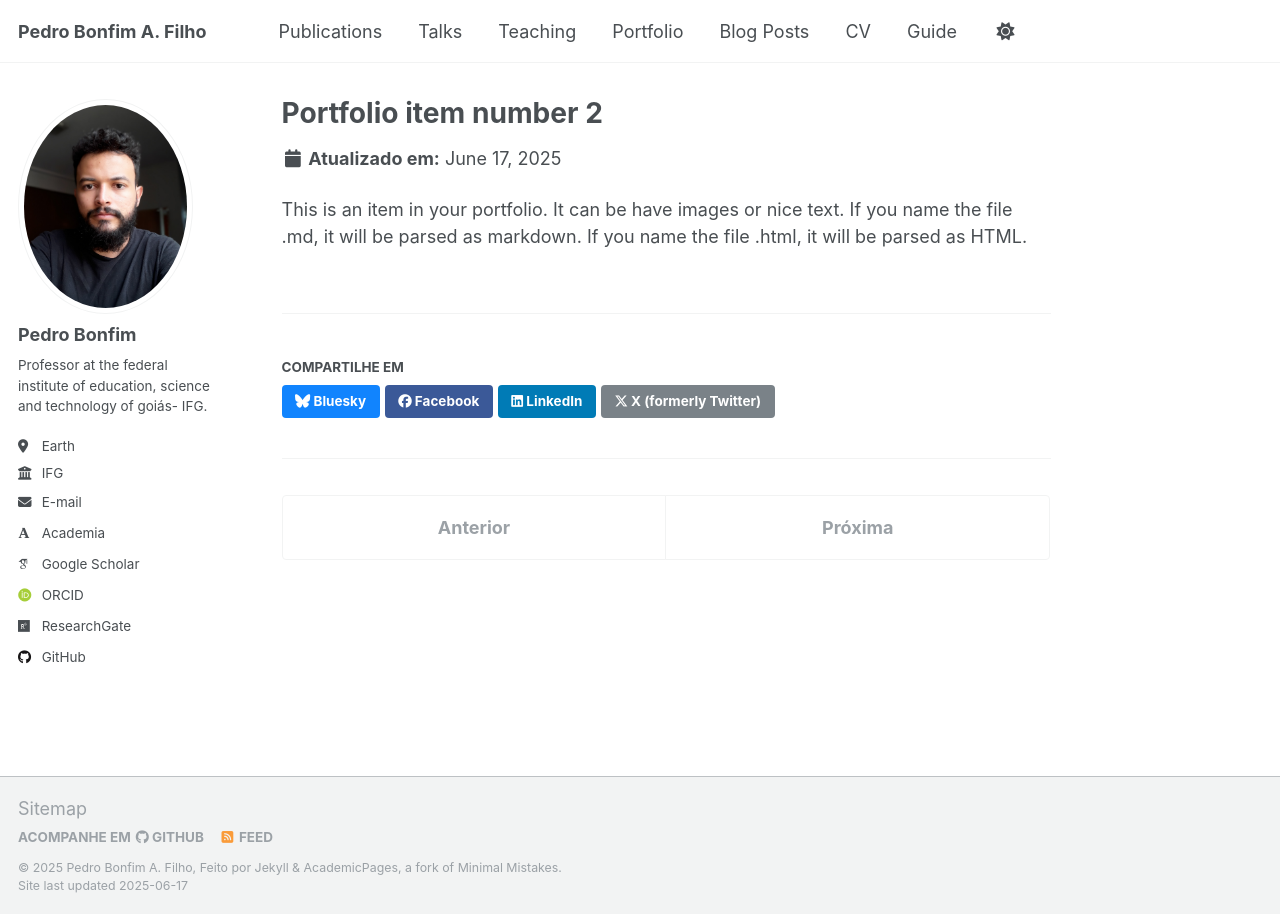
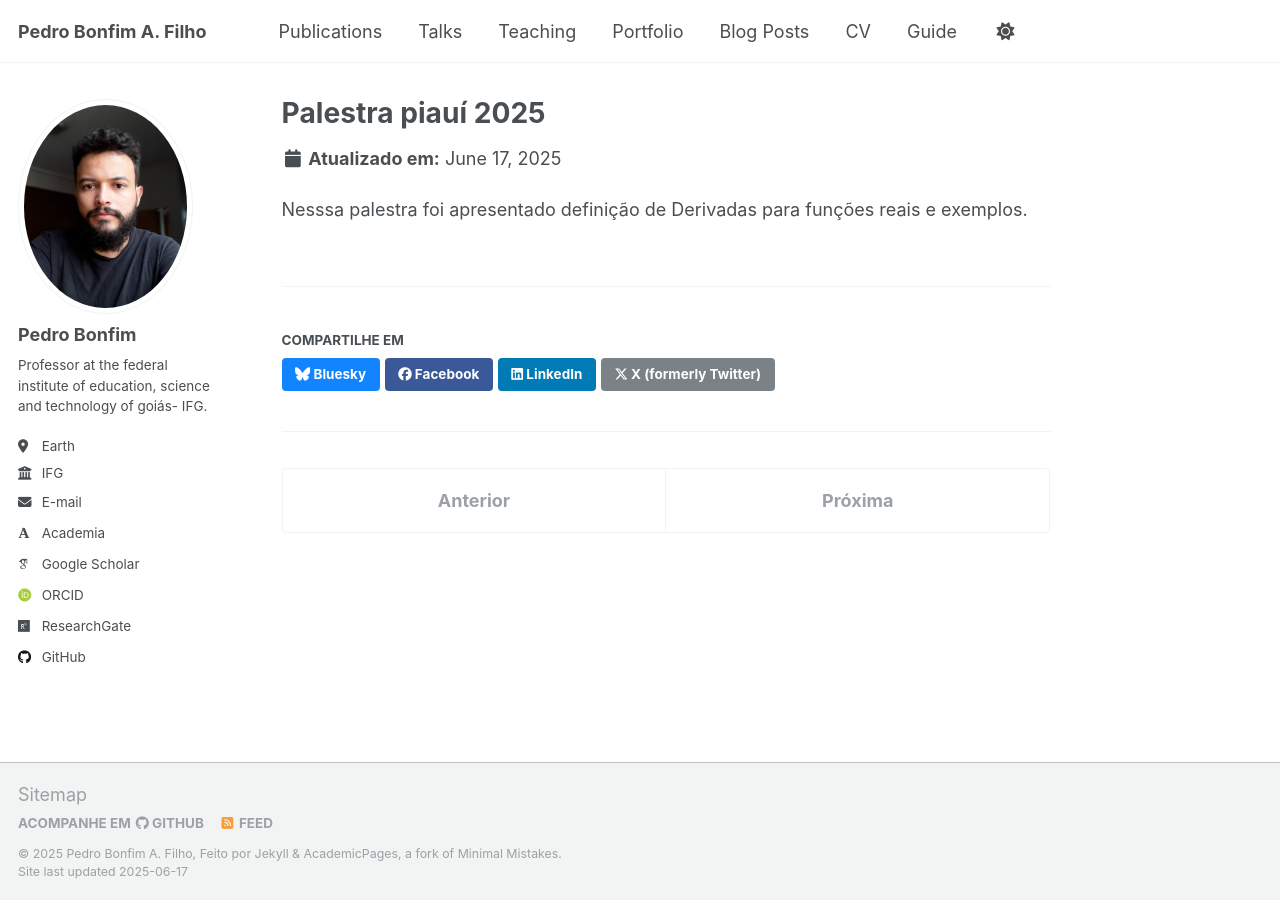
Before and after one commit to pedroassuncaofilho/pedroassuncaofilho.github.io, a Jekyll site: the page built from _portfolio/portfolio-2.html, in a window 1280 px wide. Built offline with Jekyll 4.4.1, drawn with Linux system fonts in a browser that asks for light colours; some web fonts are replaced.

Commit message:
Update portfolio-2.html

```diff
--- a/_portfolio/portfolio-2.html
+++ b/_portfolio/portfolio-2.html
@@ -1,7 +1,7 @@
 ---
-title: "Portfolio item number 2"
+title: "Palestra piauí 2025"
 excerpt: "Short description of portfolio item number 2 <br/><img src='/images/piaui.jpeg'>"
 collection: portfolio
 ---
 
-This is an item in your portfolio. It can be have images or nice text. If you name the file .md, it will be parsed as markdown. If you name the file .html, it will be parsed as HTML.
+Nesssa palestra foi apresentado definição de Derivadas para funções reais e exemplos.
```
